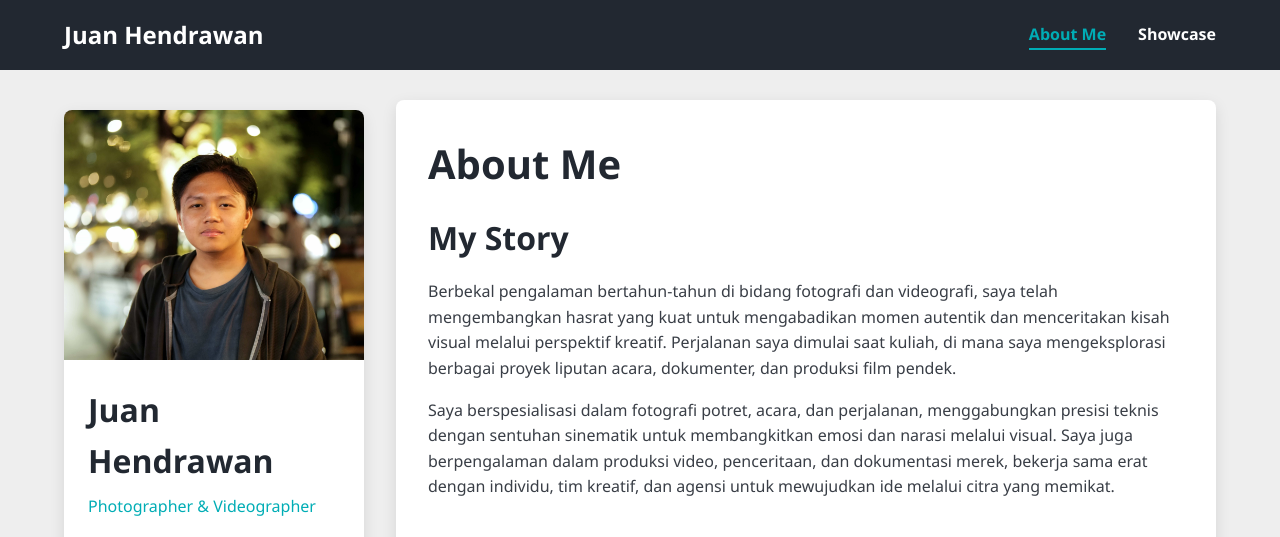
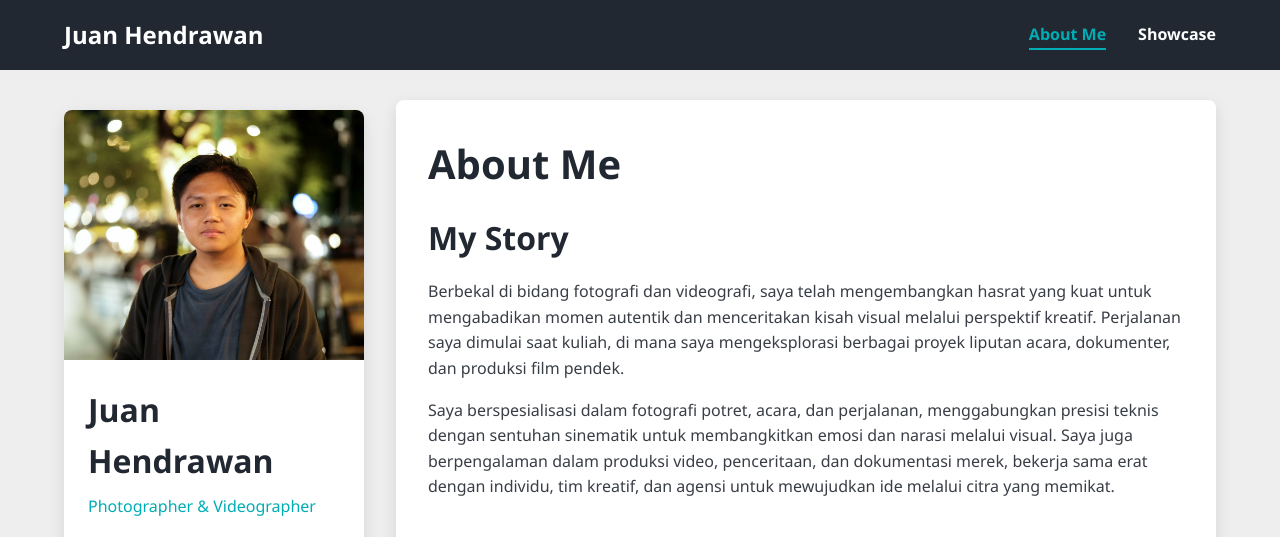
Before and after one commit to JuanHendrawan/juanhendrawan, a plain HTML site: page about.html in a window 1280 px wide. Shown: the top 537 px of the page. Drawn offline with Linux system fonts and the light colour scheme.

Commit message:
Enhance clarity in About Me introduction
Refined the introduction to the About Me section for clarity.

```diff
--- a/about.html
+++ b/about.html
@@ -63,7 +63,7 @@
                         <h1>About Me</h1>
                         <div class="card-section">
                             <h2>My Story</h2>
-                            <p>Berbekal pengalaman bertahun-tahun di bidang fotografi dan videografi, saya telah mengembangkan hasrat yang kuat untuk mengabadikan momen autentik dan menceritakan kisah visual melalui perspektif kreatif. Perjalanan saya dimulai saat kuliah, di mana saya mengeksplorasi berbagai proyek liputan acara, dokumenter, dan produksi film pendek.</p>
+                            <p>Berbekal di bidang fotografi dan videografi, saya telah mengembangkan hasrat yang kuat untuk mengabadikan momen autentik dan menceritakan kisah visual melalui perspektif kreatif. Perjalanan saya dimulai saat kuliah, di mana saya mengeksplorasi berbagai proyek liputan acara, dokumenter, dan produksi film pendek.</p>
                             <p>Saya berspesialisasi dalam fotografi potret, acara, dan perjalanan, menggabungkan presisi teknis dengan sentuhan sinematik untuk membangkitkan emosi dan narasi melalui visual. Saya juga berpengalaman dalam produksi video, penceritaan, dan dokumentasi merek, bekerja sama erat dengan individu, tim kreatif, dan agensi untuk mewujudkan ide melalui citra yang memikat.</p>
                         </div>
 
```
